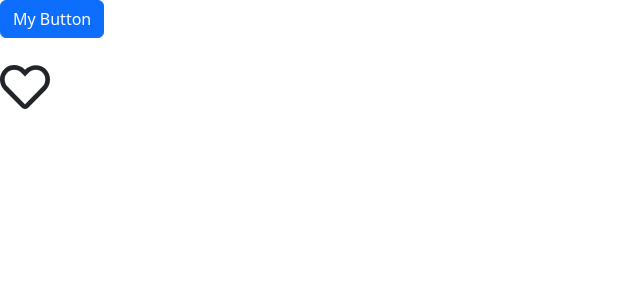
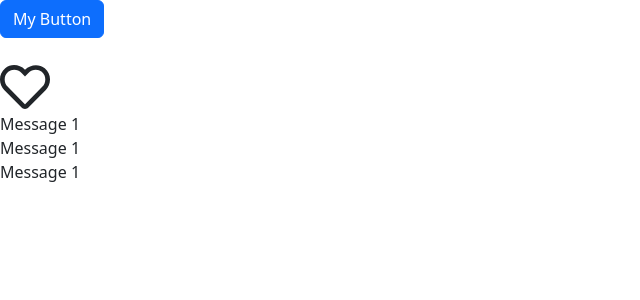
Before and after one commit to Hamzakhan55/ReactTS, a React (Vite) app in the folder my-app/: page / in a window 1280 px wide. Shown: the top 300 px of the page, without its empty margins (0-640 px from the left). Built offline with nearby package versions, Linux system fonts and the light colour scheme.

Commit message:
creating a Message component to checking the component pure

```diff
--- a/my-app/src/App.tsx
+++ b/my-app/src/App.tsx
@@ -3,6 +3,7 @@ import Alert from './components/Alert'
 import Button from './components/Button';
 import { useState } from 'react';
 import Like from './components/Like/Like';
+import Message from './components/Message';
 
 
 function App() {
@@ -11,6 +12,7 @@ function App() {
   {alertVisible && <Alert onClose={() => setAlertVisibility(false)}>My Alert</Alert>}
   <Button onClick={()=> setAlertVisibility(true)}>My Button</Button> <br /><br />
   <Like onClick={() => console.log("Heart button was clicked")}/>
+  <Message/><Message/><Message/>
   </>
 )
 }
--- /dev/null
+++ b/my-app/src/components/Message.tsx
@@ -0,0 +1,10 @@
+
+function Message() {
+    let count = 0
+    count ++
+  return (
+    <div>Message {count}</div>
+  )
+}
+
+export default Message
```
